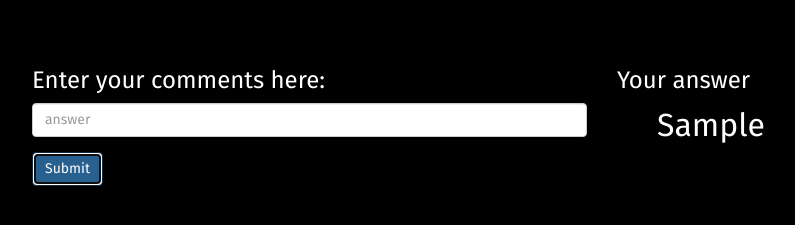
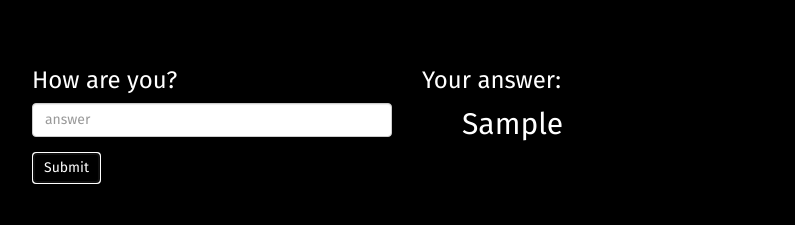
Before and after one commit to danielszeto/Daniel-s-Microblog, a plain HTML site: page w02d03/index.html in a window 1280 px wide. Both pictures are taken after typing "Sample" into the empty fields and a click on the button "Submit". Shown: the part 93-318 px from the top of the page, without its empty margins (38-833 px from the left). Drawn offline with nearby package versions, Linux system fonts and the light colour scheme.

Commit message:
adds CSS

```diff
--- a/w02d03/index.html
+++ b/w02d03/index.html
@@ -26,22 +26,20 @@
 			    </div>
 
 			  <div class="row">
-		    <div class="col-sm-6">
+			    <div class="col-sm-4">
 			    	<form id="form" method="POST" role="form">
-		      	<h3>Enter your comments here:</h3>
+			      	<h3>How are you?</h3>
 
 			      	<div class="form-group">
 			      		<input id="new-form" type="text" class="form-control" placeholder="answer">
 			      	</div>
 
-
-
-		       <button type="submit" class="btn btn-primary">Submit</button>
+			       <button id ="buttonstyle" type="submit" class="btn btn-primary">Submit</button>
 			      </form>
 
 			    </div>
-		    <div class="col-sm-6">
-		      <h3>Your answer</h3>
+			    <div class="col-sm-8">
+			      <h3>Your answer:</h3>
 			      	<ul id="answer-list">
 
 			      	</ul>
--- a/w02d03/style.css
+++ b/w02d03/style.css
@@ -1,16 +1,36 @@
+.btn {
+    border-radius: 0px;
+    font-family: 'Fira Sans', sans-serif;
+    color: #F8F8F8;
+    background: black;
+    border-color: white;
+
+
+}
+
+.btn:hover {
+  background-color: white;
+}
+
+.btn:focus {
+  background-color: black;
+  border: white;
+}
+
 li {
 	list-style-type: none;
 	color:black;
 	font-family: 'Fira Sans', sans-serif;
-	font-size: 32px;
+	font-size: 30px;
 	color: white;
 }
 
 h1 {
 
-text-align: left;
-font-family: 'Fira Sans', sans-serif;
-color: white;
+	text-align: left;
+	font-family: 'Fira Sans', sans-serif;
+	color: white;
+
 
 }
 
@@ -29,11 +49,3 @@ color: white;
 body {
 	background: black;
 }
-
-button {
-	background: white;
-	color:black;
-	font-family: 'Fira Sans', sans-serif;
-
-
-}
```
Lines whose indentation alone changed are shown as unchanged.
